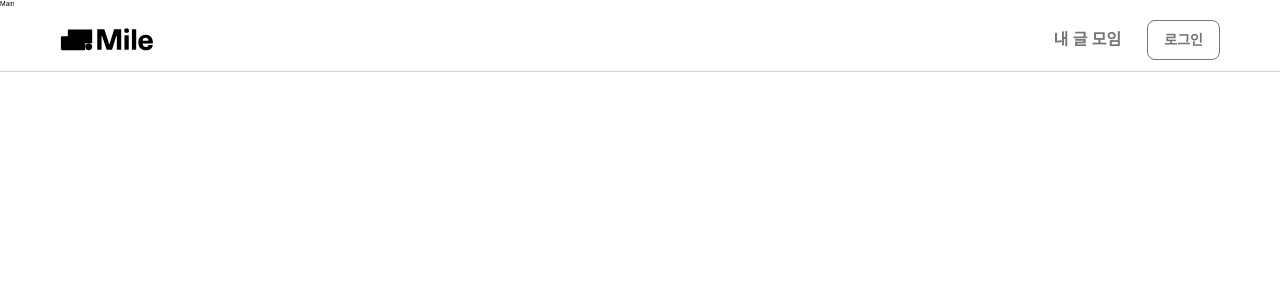
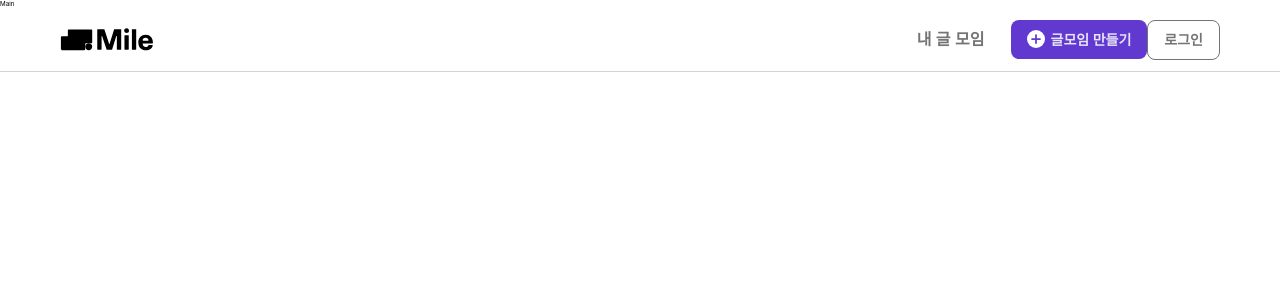
Before and after one commit to Mile-Writings/Mile-Client, a React (Vite) app: page / in a window 1280 px wide. Shown: the top 300 px of the page. Built offline with nearby package versions, Linux system fonts and the light colour scheme; a web font is replaced by a local one; what emotion-reset would draw is missing.

Commit message:
feat/#39: 글모임 만들기 버튼

```diff
--- a/src/components/commons/Header.tsx
+++ b/src/components/commons/Header.tsx
@@ -1,24 +1,37 @@
 import styled from '@emotion/styled';
 
+import Button from './Button';
 import LogInOutBtn from './LogInOutBtn';
 import MyGroupBtn from './MyGroupBtn';
-import { HeaderLogoSvg } from '../../assets/svgs';
+import { HeaderLogoSvg, MakeGroupPlusBtn, MakeGroupPlusHoverBtn } from '../../assets/svgs';
 import theme from '../../styles/theme';
 
 const Header = () => {
   const token = sessionStorage.getItem('token');
+  const handleMakeGroup = () => {
+    console.log('makeGroup');
+  };
   return (
     <HeaderWrapper>
       <HeaderLogoSvg />
       {token ? (
         <HeaderBtnLayout>
           <LogInOutBtn>로그아웃</LogInOutBtn>
+          <Button typeName="submitEditType" onClick={handleMakeGroup}>
+            <MakeGroupPlusBtn />
+            글모임 만들기
+          </Button>
           <MyGroupBtn />
-          <button>글모임 만들기</button>
         </HeaderBtnLayout>
       ) : (
         <HeaderBtnLayout>
           <MyGroupBtn />
+          <Button typeName="submitEditType" onClick={handleMakeGroup}>
+            <ButtonContainer>
+              <MakeGroupPlusBtn />
+              글모임 만들기
+            </ButtonContainer>
+          </Button>
           <LogInOutBtn>로그인</LogInOutBtn>
         </HeaderBtnLayout>
       )}
@@ -45,3 +58,8 @@ const HeaderBtnLayout = styled.div`
   align-items: center;
   height: 6.4rem;
 `;
+
+const ButtonContainer = styled.div`
+  display: flex;
+  gap: 0.6rem;
+`;
```
Also changed, not shown: src/components/commons/MakeGroupBtn.tsx (added, +32 -0 lines).
